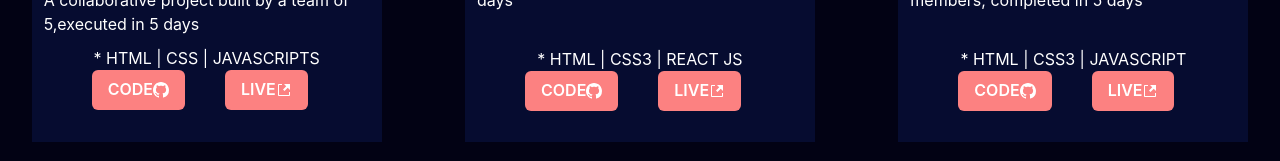
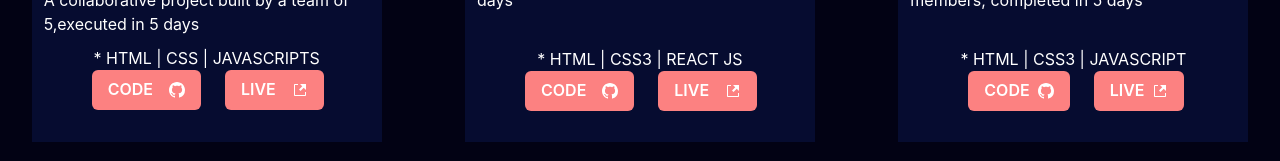
Before and after one commit to Robingeorge12/Robingeorge12.github.io, a React (Create React App) app: page / in a window 1280 px wide. Shown: the part 1716-1877 px from the top of the page. Built offline with nearby package versions, Linux system fonts and the light colour scheme.

Commit message:
final port folio last

```diff
--- a/package.json
+++ b/package.json
@@ -16,6 +16,8 @@
     "framer-motion": "^7.3.2",
     "react": "^18.2.0",
     "react-dom": "^18.2.0",
+    "react-github-calendar": "^3.3.4",
+    "react-github-calender": "^1.1.0",
     "react-icons": "^4.4.0",
     "react-router-dom": "^6.3.0",
     "react-scripts": "5.0.1",
--- a/src/App.js
+++ b/src/App.js
@@ -8,6 +8,7 @@ import Project from './Route/Project';
 import Contact from './Route/Contact';
 import { Box } from '@chakra-ui/react';
 import Navbar from './Components/Navbar';
+import GithubCal from './Components/GithubCal';
 
 
 
@@ -20,6 +21,7 @@ function App() {
  <Navbar/>
    <AllRoute />
    <Box><About /></Box>
+   <GithubCal />
         <Box><Skill /></Box>
         <Box><Project /></Box>
         <Box> <Contact /></Box>
--- /dev/null
+++ b/src/Components/GithubCal.jsx
@@ -0,0 +1,23 @@
+import { Box, SimpleGrid, Stack } from "@chakra-ui/react";
+import GitHubCalendar from 'react-github-calendar';
+
+
+export default function GithubCal() {
+
+    return (
+        <Stack bg="#0c0801">
+            <SimpleGrid columns={["200px", "350px","750px"]}>
+
+                <Box>
+                    <Box align="center">
+                        <GitHubCalendar username="Robingeorge12" />
+                    </Box>
+
+                </Box>
+
+
+            </SimpleGrid>
+
+        </Stack>
+    )
+}
--- a/src/Route/Project.jsx
+++ b/src/Route/Project.jsx
@@ -30,8 +30,8 @@ export default function Project() {
 
                             </Box>
                             <HStack>
-                               <Box ml="60px" pr={4}><Link href="https://github.com/Avdhoot-Kurhe/indianMART_Site"><Button bgColor="red.300" color="white">CODE <Text><BsGithub /></Text> </Button></Link></Box>
-                               <Box mr="-20px" pl={4}> <Link href="https://idyllic-elf-19b91b.netlify.app/"><Button bgColor="red.300" color="white">LIVE <Text ><GoLinkExternal /></Text></Button></Link></Box>
+                               <Box ml="60px" mr={4}><Link href="https://github.com/Avdhoot-Kurhe/indianMART_Site"><Button bgColor="red.300" color="white">CODE <Text pl={4}><BsGithub /></Text> </Button></Link></Box>
+                               <Box mr="-20px"> <Link href="https://idyllic-elf-19b91b.netlify.app/"><Button bgColor="red.300" color="white">LIVE <Text pl={4}><GoLinkExternal /></Text></Button></Link></Box>
 
                             </HStack>
                         </Box>
@@ -50,9 +50,9 @@ export default function Project() {
                                 <Text mt="25px" textColor="white">*  HTML | CSS3 | REACT JS </Text>
 
                             </Box>
-                            <HStack >
-                            <Box ml="60px" pr={4}><Link href="https://github.com/Robingeorge12/capable-downtown-7255"><Button bgColor="red.300" color="white">CODE <Text><BsGithub /></Text> </Button></Link></Box>
-                            <Box mr="60px" pl={4}><Link href="https://capable-downtown-7255.vercel.app/"><Button bgColor="red.300" color="white">LIVE <Text><GoLinkExternal /></Text></Button></Link></Box>
+                            <HStack>
+                            <Box ml="60px" mr={4}><Link href="https://github.com/Robingeorge12/capable-downtown-7255"><Button bgColor="red.300" color="white">CODE <Text pl={4}><BsGithub /></Text> </Button></Link></Box>
+                            <Box mr="60px" ><Link href="https://capable-downtown-7255.vercel.app/"><Button bgColor="red.300" color="white">LIVE <Text pl={4}><GoLinkExternal /></Text></Button></Link></Box>
                             </HStack>
                         </Box>
                     </VStack>
@@ -71,8 +71,8 @@ export default function Project() {
                             </Box>
                             <HStack>
 
-                            <Box ml="60px" pr={4}> <Link href="https://github.com/Lalitsingh28/GEARBEST_CLONE"><Button bgColor="red.300" color="white" >CODE <Text ><BsGithub /></Text> </Button></Link></Box>
-                            <Box mr="60px" pl={4}><Link href="https://stunning-duckanoo-e6ea7b.netlify.app/" ><Button bgColor="red.300" color="white" mr={3}>LIVE <Text ><GoLinkExternal /></Text></Button></Link></Box>
+                            <Box ml="70px" mr={4}> <Link href="https://github.com/Lalitsingh28/GEARBEST_CLONE"><Button bgColor="red.300" color="white" >CODE <Text pl={2}><BsGithub /></Text> </Button></Link></Box>
+                            <Box mr="60px" ><Link href="https://stunning-duckanoo-e6ea7b.netlify.app/" ><Button bgColor="red.300" color="white" >LIVE <Text pl={2}><GoLinkExternal /></Text></Button></Link></Box>
                             </HStack>
                         </Box>
                     </VStack>
```
Also changed, not shown: 1 other file (tests, documents, lock files or other folders).
